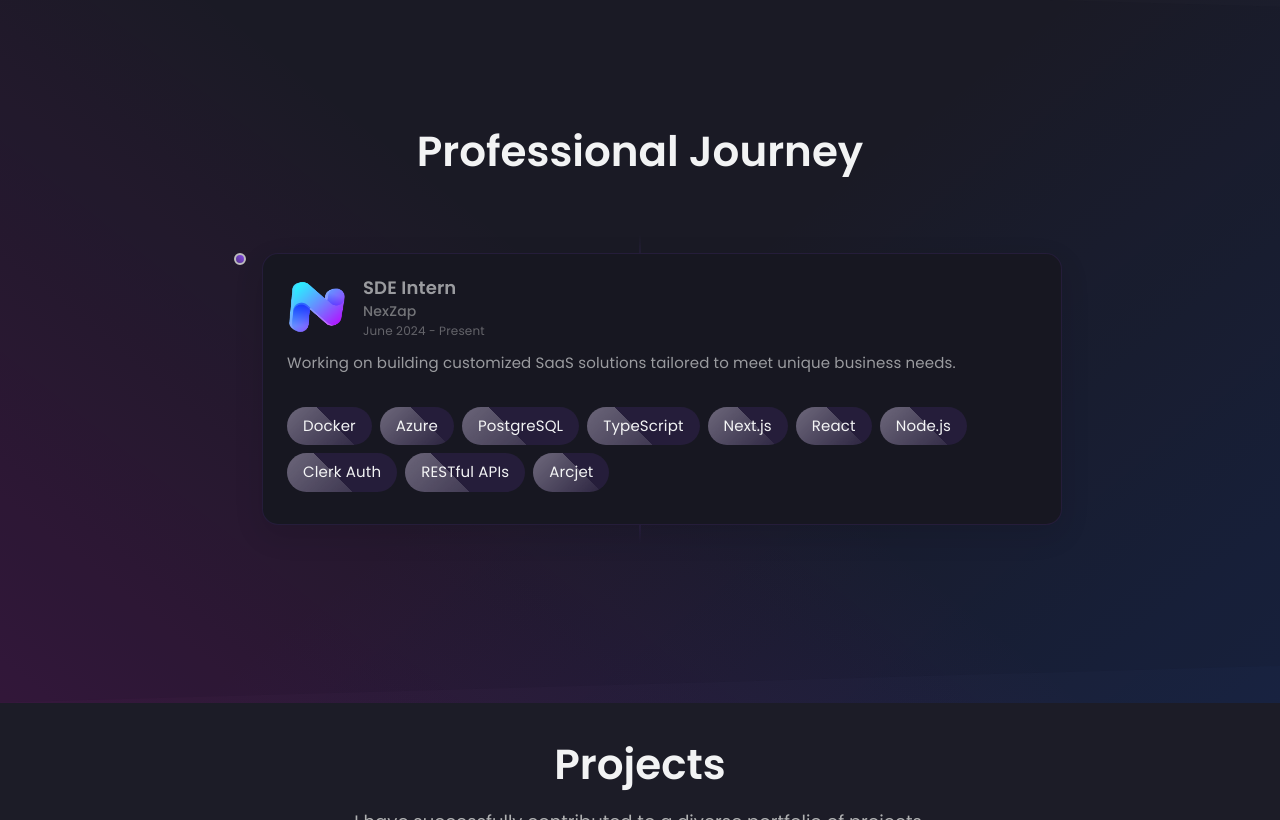
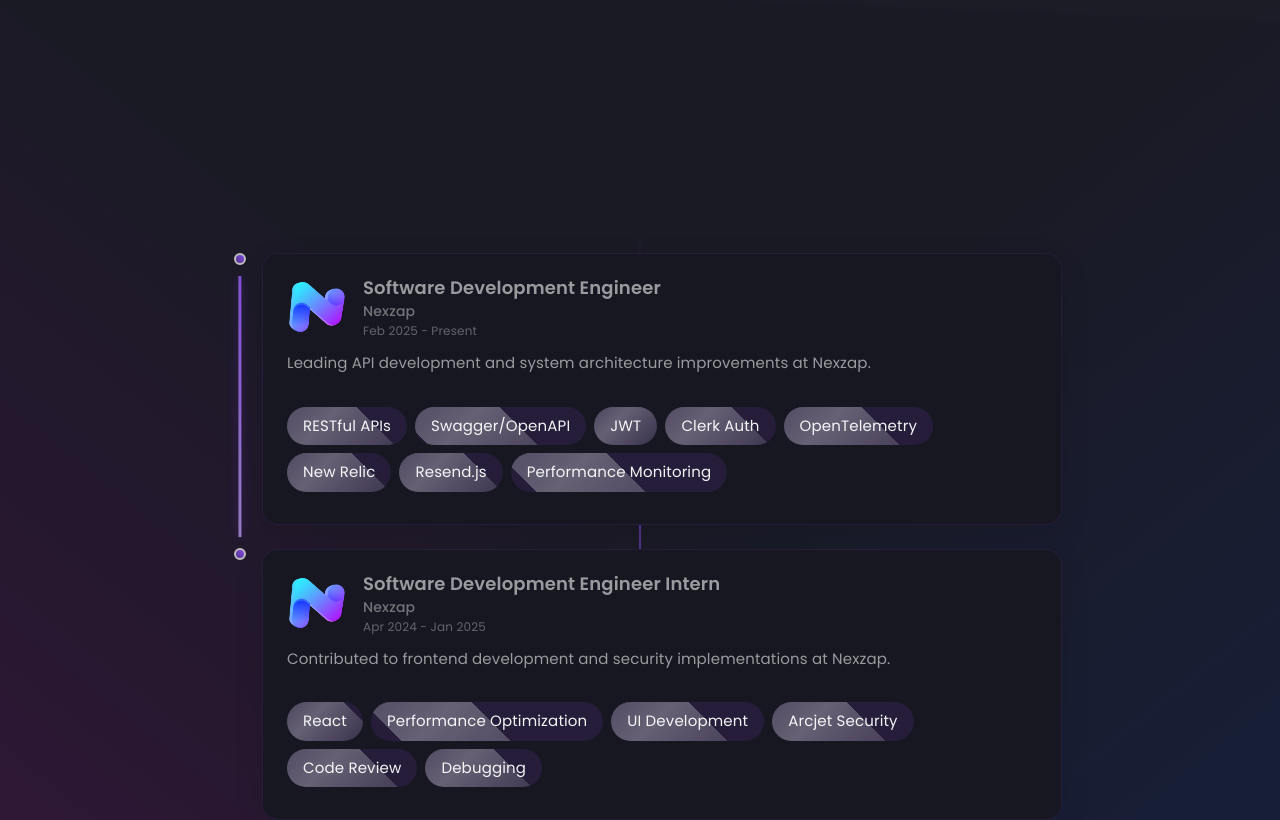
Before and after one commit to VIGNESH-THIPPARTHI/Portfolio, a React (Create React App) app: page / in a window 1280 px wide. Shown: the part 1980-2800 px from the top of the page. Built offline with nearby package versions, Linux system fonts and the light colour scheme.

Commit message:
Exp section and Resume updated

```diff
--- a/src/components/Experience/index.js
+++ b/src/components/Experience/index.js
@@ -1,4 +1,4 @@
-import React from 'react'
+import React, { useState, useEffect } from 'react'
 import styled from 'styled-components'
 import Timeline from '@mui/lab/Timeline';
 import TimelineItem from '@mui/lab/TimelineItem';
@@ -7,6 +7,8 @@ import TimelineContent from '@mui/lab/TimelineContent';
 import { TimelineDot as MuiTimelineDot, TimelineConnector as MuiTimelineConnector } from '@mui/lab';
 import ExperienceCard from '../Cards/ExperienceCard';
 import { experiences } from '../../data/constants';
+import { motion } from 'framer-motion';
+import { useInView } from 'react-intersection-observer';
 
 const Container = styled.div`
     display: flex;
@@ -38,12 +40,14 @@ const Wrapper = styled.div`
     }
 `;
 
-const Title = styled.div`
+const Title = styled(motion.div)`
     font-size: 42px;
     text-align: center;
     font-weight: 600;
     margin-top: 20px;
-  color: ${({ theme }) => theme.text_primary};
+    background: linear-gradient(45deg, ${({ theme }) => theme.primary}, ${({ theme }) => theme.secondary});
+    -webkit-background-clip: text;
+    -webkit-text-fill-color: transparent;
     @media (max-width: 768px) {
         margin-top: 12px;
         font-size: 32px;
@@ -128,12 +132,45 @@ const StyledTimelineItem = styled(TimelineItem)`
     }
 `;
 
-const index = () => {
+const ProgressBar = styled.div`
+    width: 100%;
+    height: 4px;
+    background: ${({ theme }) => theme.text_secondary + '20'};
+    border-radius: 2px;
+    margin-top: 20px;
+    overflow: hidden;
+`;
+
+const Progress = styled(motion.div)`
+    height: 100%;
+    background: linear-gradient(90deg, ${({ theme }) => theme.primary}, ${({ theme }) => theme.secondary});
+    border-radius: 2px;
+`;
+
+const Experience = () => {
+    const [progress, setProgress] = useState(0);
+    const [ref, inView] = useInView({
+        triggerOnce: true,
+        threshold: 0.1
+    });
+
+    useEffect(() => {
+        if (inView) {
+            setProgress(100);
+        }
+    }, [inView]);
+
     return (
         <Container id="experience">
             <Wrapper>
-                <Title>Professional Journey</Title>
-                <TimelineSection>
+                <Title
+                    initial={{ opacity: 0, y: 20 }}
+                    animate={{ opacity: 1, y: 0 }}
+                    transition={{ duration: 0.5 }}
+                >
+                    Professional Journey
+                </Title>
+                <TimelineSection ref={ref}>
                     <Timeline>
                         {experiences.map((experience, index) => (
                             <StyledTimelineItem key={index}>
@@ -147,10 +184,17 @@ const index = () => {
                             </StyledTimelineItem>
                         ))}
                     </Timeline>
+                    <ProgressBar>
+                        <Progress
+                            initial={{ width: 0 }}
+                            animate={{ width: `${progress}%` }}
+                            transition={{ duration: 1, ease: "easeOut" }}
+                        />
+                    </ProgressBar>
                 </TimelineSection>
             </Wrapper>
         </Container>
     )
 }
 
-export default index
+export default Experience
--- a/src/data/constants.js
+++ b/src/data/constants.js
@@ -7,8 +7,7 @@ export const Bio = {
     name: "VIGNESH THIPPARTHI",
     roles: [
       "Software Engineer",
-      "Full Stack Enthusiast",
-      "Programmer",
+      "Full Stack Developer",
       "ML Enthusiast",
       "Cyber Security Fan",
 
@@ -17,7 +16,7 @@ export const Bio = {
       "I am a Results-driven and adaptable professional with a commitment to excellence and a proven ability to deliver impactful outcomes. Proactive and innovative, I thrive in dynamic environments, consistently exceeding expectations and contributing to organizational success.",
     github: "https://github.com/VIGNESH-THIPPARTHI",
     resume:
-      "https://drive.google.com/file/d/1J4hDrd8SaHroRa_YRyA7Hz8ZNHPy7Rsx/view?usp=drivesdk",
+      "https://drive.google.com/file/d/1MGvjxg8ZOBQ1c3KCDWkliv_dj18HmCPj/view?usp=drivesdk",
     linkedin: " https://www.linkedin.com/in/vignesh-thipparthi/",
     Leetcode: "https://leetcode.com/VIGNESH_12B2/",
     insta: "https://www.instagram.com/t.vignesh_3004?igsh=MXd3OHkyczV5N25kdQ==",
@@ -184,43 +183,74 @@ export const Bio = {
     {
       id: 0,
       img: logo,
-      role: "SDE Intern",
-      company: "NexZap",
-      date: "June 2024 - Present",
-      desc: "Working on building customized SaaS solutions tailored to meet unique business needs.",
+      role: "Software Development Engineer",
+      company: "Nexzap",
+      date: "Feb 2025 - Present",
+      desc: "Leading API development and system architecture improvements at Nexzap.",
       projects: [
         {
-          title: "NexZap Tagflo",
-          desc: "Real-time asset tracking solution with PIN-based authentication, image capture for verification, and comprehensive analytics.",
+          title: "API Design & Authentication",
+          desc: "Designed and implemented secure API infrastructure with comprehensive documentation and authentication systems.",
           points: [
-            "Built a shift management system with Next.js, React, and TypeScript, integrating Clerk for authentication and Deputy API for real-time operations",
-            "Developed RESTful APIs for employee sync, Inventory assignments, and shift logging using PostgreSQL",
-            "Configured containerized deployment using Docker and Azure Container Registry for scalable architecture"
+            "Designed RESTful APIs with Swagger/OpenAPI, achieving 100% API documentation coverage and reducing developer onboarding time by 40%",
+            "Implemented custom auth Clerk + JWT middleware based authentication using jsonwebtoken and JOSE, enabling secure API access for both web and Android clients"
           ]
         },
         {
-          title: "NexZap Wallet",
-          desc: "Custom gift card management system",
+          title: "Email Automation & Performance Monitoring",
+          desc: "Implemented automated systems and monitoring solutions to improve operational efficiency.",
           points: [
-            "Built a Responsive landing page using React with component-based architecture and React Router",
-            "Developed customer voucher management UI and led backend integration with Arcjet security",
-            "Implemented secure API handling for voucher data and payments across iOS and Android platforms"
+            "Automated inventory alerts with Resend.js, reducing reporting time from hours to minutes",
+            "Instrumented the back-end with OpenTelemetry SDKs to capture custom metrics and distributed traces",
+            "Integrated New Relic APM for real-time performance insights, reducing mean time to resolution (MTTR) by 60%"
           ]
         }
       ],
       skills: [
-        "Docker",
-        "Azure",
-        "PostgreSQL",
-        "TypeScript",
-        "Next.js",
-        "React",
-        "Node.js",
+        "RESTful APIs",
+        "Swagger/OpenAPI",
+        "JWT",
         "Clerk Auth",
-        "RESTful APIs",
-        "Arcjet"
+        "OpenTelemetry",
+        "New Relic",
+        "Resend.js",
+        "Performance Monitoring"
       ]
     },
+    {
+      id: 1,
+      img: logo,
+      role: "Software Development Engineer Intern",
+      company: "Nexzap",
+      date: "Apr 2024 - Jan 2025",
+      desc: "Contributed to frontend development and security implementations at Nexzap.",
+      projects: [
+        {
+          title: "Nexzap Company Website",
+          desc: "Developed and optimized the company website with modern web technologies.",
+          points: [
+            "Built a Nexzap company website using React, animations, and lazy loading, improving initial page load speed by 30% and enhancing user engagement"
+          ]
+        },
+        {
+          title: "Nexzap Wallet Security",
+          desc: "Enhanced security and user experience in the Nexzap Wallet application.",
+          points: [
+            "Developed customer voucher management UI and led backend integration",
+            "Actively participated in code reviews and collaborative debugging sessions during critical development sprints",
+            "Integrated Arcjet security protocols into Nexzap Wallet for live email validation, increasing transactional security by 50%"
+          ]
+        }
+      ],
+      skills: [
+        "React",
+        "Performance Optimization",
+        "UI Development",
+        "Arcjet Security",
+        "Code Review",
+        "Debugging"
+      ]
+    }
   ];
   export const education = [
     {
@@ -229,7 +259,7 @@ export const Bio = {
       school: "BV Raju Institute of Technology, Narsapur, Medak",
       date: "Oct 2020 - Jun 2024",
       grade: "8.96 CGPA",
-      desc: "I earned my Bachelor’s degree in Information Technology from B V Raju Institute of Technology with a commendable CGPA of 8.96. My coursework includes key subjects such as Data Structures, Algorithms, Object-Oriented Programming, Database Management Systems, Operating Systems, and Computer Networks, among others.",
+      desc: "I earned my Bachelor's degree in Information Technology from B V Raju Institute of Technology with a commendable CGPA of 8.96. My coursework includes key subjects such as Data Structures, Algorithms, Object-Oriented Programming, Database Management Systems, Operating Systems, and Computer Networks, among others.",
       degree: "Bachelor of Technology - BTech, Information Technology and Engineering",
     },
     {
```
Lines whose indentation alone changed are shown as unchanged.
